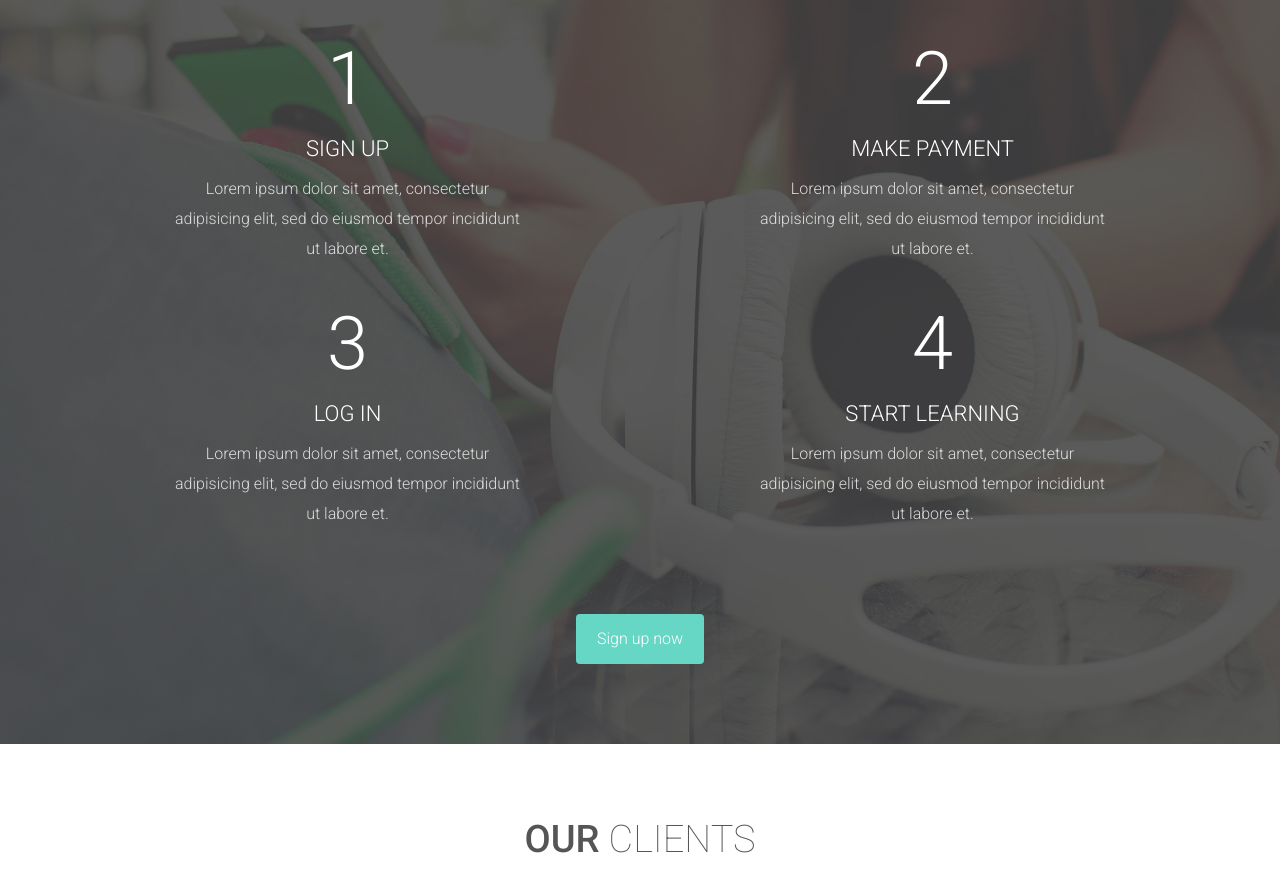
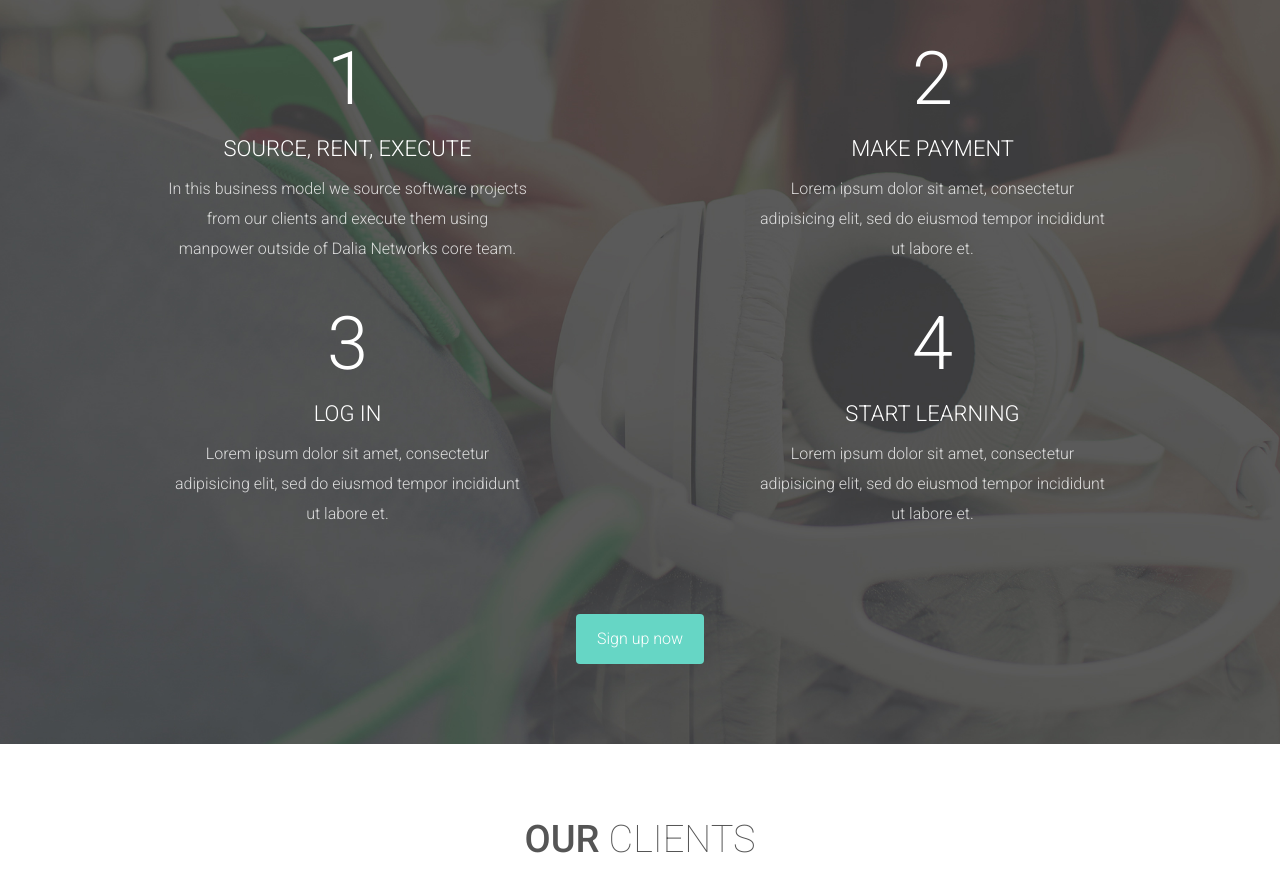
Before and after one commit to curiousTauseef/curiousTauseef.github.io, a plain HTML site: page index.html in a window 1280 px wide. Shown: the part 3240-4130 px from the top of the page. Drawn offline with Linux system fonts and the light colour scheme.

Commit message:
Changes in how we work - first step

```diff
--- a/index.html
+++ b/index.html
@@ -237,8 +237,8 @@
 	            <div class="row">
                 	<div class="col-sm-4 col-sm-offset-1 how-it-works-box wow fadeInUp">
 	                	<div class="how-it-works-box-icon">1</div>
-	                    <h3>Sign up</h3>
-	                    <p>Lorem ipsum dolor sit amet, consectetur adipisicing elit, sed do eiusmod tempor incididunt ut labore et.</p>
+	                    <h3>Source, Rent, Execute</h3>
+	                    <p>In this business model we source software projects from our clients and execute them using manpower outside of Dalia Networks core team.</p>
                     </div>
                     <div class="col-sm-4 col-sm-offset-2 how-it-works-box wow fadeInDown">
 	                	<div class="how-it-works-box-icon">2</div>
```
